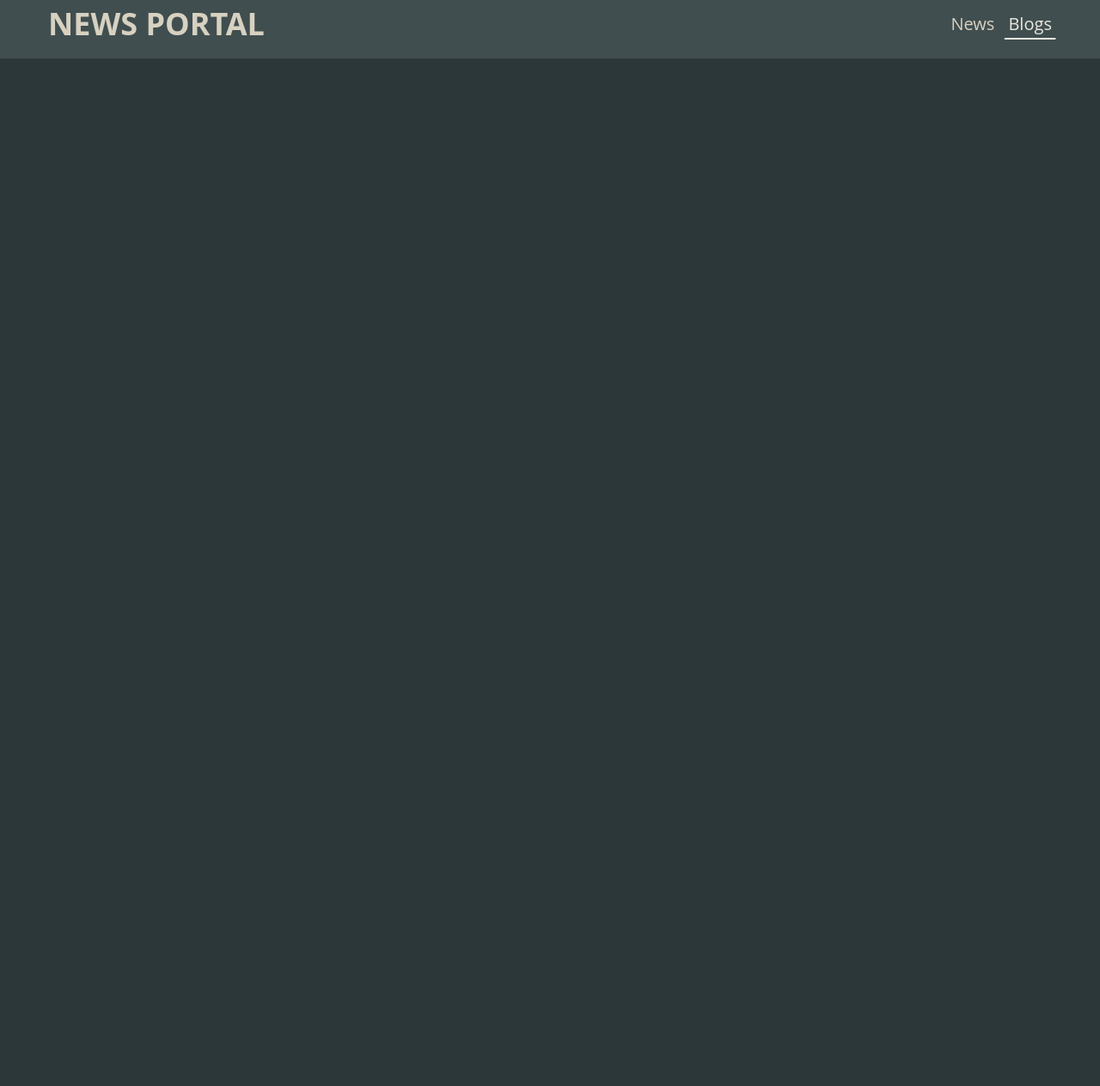
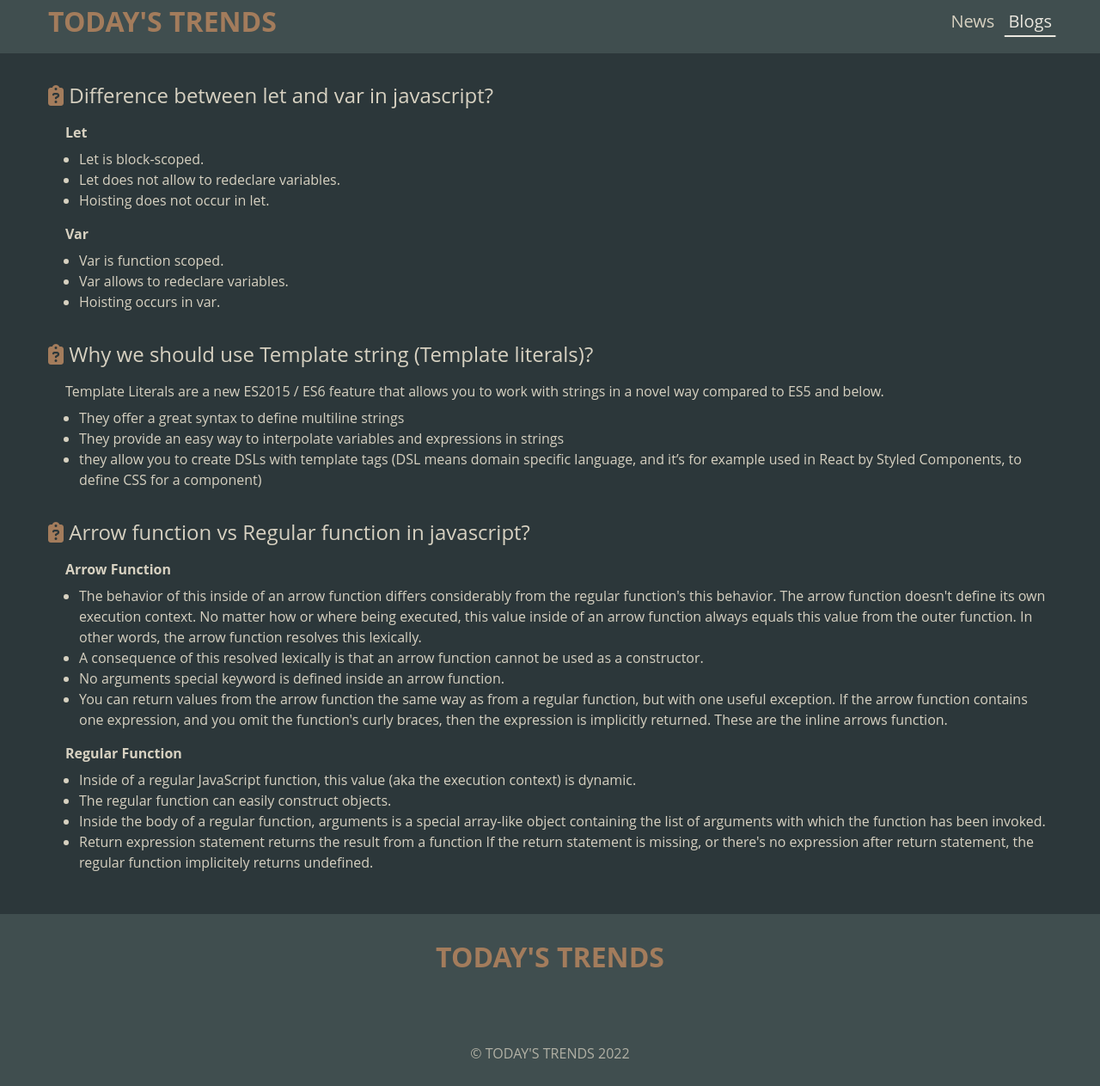
Before and after one commit to PJAheibam/news-portal, a plain HTML site: page blogs.html in a window 1280 px wide. Shown: the part 13-1276 px from the top of the page at 86% size. Before the commit the page ends 800 px from the top, so only its background shows below. Drawn offline with nearby package versions, Linux system fonts and the light colour scheme; no server answers.

Commit message:
blog page finished

```diff
--- a/blogs.html
+++ b/blogs.html
@@ -6,18 +6,23 @@
     <meta name="viewport" content="width=device-width, initial-scale=1.0" />
     <title>News Portal</title>
     <link rel="stylesheet" href="./styles/index.css" />
+    <!--~~~~~~~~~~~~~~~~~~ FONT-AWESOME CDN ~~~~~~~~~~~~~~~~~~~~~-->
+    <script
+      src="https://kit.fontawesome.com/91b854fed5.js"
+      crossorigin="anonymous"
+    ></script>
   </head>
   <body>
     <header>
-      <!--~~~~~~~~~~~~~~~~~~~~ NAVBAR [START] ~~~~~~~~~~~~~~~~-->
+      <!--~~~~~~~~~~~~~~~~~~~~ NAVBAR ~~~~~~~~~~~~~~~~-->
       <nav class="nav-container">
         <div class="wrapper">
           <div class="logo-container">
-            <h2>News Portal</h2>
+            <a href="./">Today's Trends</a>
           </div>
           <ul class="nav-items">
             <li class="nav-item">
-              <a class="nav-link" href="./index.html">News</a>
+              <a class="nav-link" href="./">News</a>
             </li>
             <li class="nav-item">
               <a class="nav-link active" href="">Blogs</a>
@@ -25,19 +30,138 @@
           </ul>
         </div>
       </nav>
-      <!--~~~~~~~~~~~~~~~~~~~~ NAVBAR [END] ~~~~~~~~~~~~~~~~-->
     </header>
     <main>
-      <!--~~~~~~~~~~~~~~~~~~~~ CATEGORY SECTION [START] ~~~~~~~~~~~~~~~~-->
-      <section></section>
-      <!--~~~~~~~~~~~~~~~~~~~~ CATEGORY SECTION [END] ~~~~~~~~~~~~~~~~-->
-      <section></section>
-      <section></section>
+      <section class="wrapper">
+        <article>
+          <h3>
+            <i class="fa-solid fa-clipboard-question"></i> Difference between
+            let and var in javascript?
+          </h3>
+          <div class="block">
+            <h4>Let</h4>
+            <ul>
+              <li>Let is block-scoped.</li>
+              <li>Let does not allow to redeclare variables.</li>
+              <li>Hoisting does not occur in let.</li>
+            </ul>
+          </div>
+          <div class="block">
+            <h4>Var</h4>
+            <ul>
+              <li>Var is function scoped.</li>
+              <li>Var allows to redeclare variables.</li>
+              <li>Hoisting occurs in var.</li>
+            </ul>
+          </div>
+        </article>
+      </section>
+
+      <section class="wrapper">
+        <article>
+          <h3>
+            <i class="fa-solid fa-clipboard-question"></i> Why we should use
+            Template string (Template literals)?
+          </h3>
+          <div class="block">
+            <p>
+              Template Literals are a new ES2015 / ES6 feature that allows you
+              to work with strings in a novel way compared to ES5 and below.
+            </p>
+            <ul>
+              <li>They offer a great syntax to define multiline strings</li>
+              <li>
+                They provide an easy way to interpolate variables and
+                expressions in strings
+              </li>
+              <li>
+                they allow you to create DSLs with template tags (DSL means
+                domain specific language, and it’s for example used in React by
+                Styled Components, to define CSS for a component)
+              </li>
+            </ul>
+          </div>
+        </article>
+      </section>
+
+      <section class="wrapper">
+        <article>
+          <h3>
+            <i class="fa-solid fa-clipboard-question"></i> Arrow function vs
+            Regular function in javascript?
+          </h3>
+          <div class="block">
+            <h4>Arrow Function</h4>
+            <ul>
+              <li>
+                The behavior of this inside of an arrow function differs
+                considerably from the regular function's this behavior. The
+                arrow function doesn't define its own execution context. No
+                matter how or where being executed, this value inside of an
+                arrow function always equals this value from the outer function.
+                In other words, the arrow function resolves this lexically.
+              </li>
+              <li>
+                A consequence of this resolved lexically is that an arrow
+                function cannot be used as a constructor.
+              </li>
+              <li>
+                No arguments special keyword is defined inside an arrow
+                function.
+              </li>
+              <li>
+                You can return values from the arrow function the same way as
+                from a regular function, but with one useful exception. If the
+                arrow function contains one expression, and you omit the
+                function's curly braces, then the expression is implicitly
+                returned. These are the inline arrows function.
+              </li>
+            </ul>
+          </div>
+          <div class="block">
+            <h4>Regular Function</h4>
+            <ul>
+              <li>
+                Inside of a regular JavaScript function, this value (aka the
+                execution context) is dynamic.
+              </li>
+              <li>The regular function can easily construct objects.</li>
+              <li>
+                Inside the body of a regular function, arguments is a special
+                array-like object containing the list of arguments with which
+                the function has been invoked.
+              </li>
+              <li>
+                Return expression statement returns the result from a function
+                If the return statement is missing, or there's no expression
+                after return statement, the regular function implicitely returns
+                undefined.
+              </li>
+            </ul>
+          </div>
+        </article>
+      </section>
     </main>
-    <footer></footer>
+
+    <footer class="footer">
+      <div class="logo-container">
+        <a href="./">Today's Trends</a>
+        <p class="copy-right">&copy; Today's Trends 2022</p>
+      </div>
+    </footer>
     <!--~~~~~~~ SCRIPTS [START]~~~~~~~~-->
     <script src="./js/utils.js"></script>
     <script src="./js/index.js"></script>
     <!--~~~~~~~ SCRIPTS [END]~~~~~~~~-->
+
+    <!--~~~~~~~~~~~~~~~~~ ionicons cdn link ~~~~~~~~~~~~~~~-->
+    <script
+      type="module"
+      src="https://unpkg.com/ionicons@5.5.2/dist/ionicons/ionicons.esm.js"
+    ></script>
+    <script
+      nomodule
+      src="https://unpkg.com/ionicons@5.5.2/dist/ionicons/ionicons.js"
+    ></script>
   </body>
 </html>
--- /dev/null
+++ b/styles/blogs.css
@@ -0,0 +1,21 @@
+.fa-solid.fa-clipboard-question {
+  color: var(--accent);
+}
+article {
+  margin-block: 2rem;
+}
+article h3 {
+  font-weight: normal;
+  font-size: 1.5rem;
+}
+article .block {
+  padding-left: 1.25rem;
+  margin-block: 1rem;
+}
+article .block ul {
+  margin-top: 0.5rem;
+  padding-left: 1rem;
+}
+article .block ul li {
+  line-height: 1.5rem;
+}
--- a/styles/index.css
+++ b/styles/index.css
@@ -2,3 +2,4 @@
 @import url(./utilities.css);
 @import url(./styles.css);
 @import url(./loading.css);
+@import url(./blogs.css);
--- a/styles/loading.css
+++ b/styles/loading.css
@@ -1,5 +1,4 @@
 .loading-wrapper {
-  /* background-color: blue; */
   width: 100%;
   height: 0;
   display: flex;
@@ -12,16 +11,19 @@
 }
 
 .profile-main-loader {
-  /* position: fixed !important; */
-  /* left: 50% !important; */
-  /* margin-left: -100px; */
-  /* top: 50% !important; */
-  /* margin-top: -100px; */
-  /* background-color: blue; */
   width: fit-content;
   z-index: 10 !important;
   transform: scale(0);
   transition: transform 300ms ease;
+}
+.modal-container .profile-main-loader {
+  left: 50% !important;
+  margin-left: -100px;
+  position: fixed !important;
+  top: 50% !important;
+  margin-top: -100px;
+  width: 45px;
+  z-index: 9000 !important;
 }
 .profile-main-loader.active {
   transform: scale(1);
@@ -105,31 +107,31 @@
 }
 @-webkit-keyframes color {
   0% {
-    stroke: #70c542;
+    stroke: var(--accent);
   }
   40% {
-    stroke: #70c542;
+    stroke: var(--accent);
   }
   66% {
-    stroke: #70c542;
+    stroke: var(--accent);
   }
   80%,
   90% {
-    stroke: #70c542;
+    stroke: var(--accent);
   }
 }
 @keyframes color {
   0% {
-    stroke: #70c542;
+    stroke: var(--accent);
   }
   40% {
-    stroke: #70c542;
+    stroke: var(--accent);
   }
   66% {
-    stroke: #70c542;
+    stroke: var(--accent);
   }
   80%,
   90% {
-    stroke: #70c542;
+    stroke: var(--accent);
   }
 }
--- a/styles/styles.css
+++ b/styles/styles.css
@@ -219,6 +219,10 @@ main .zero-result .status-code {
   border-radius: var(--border-radius);
   overflow: hidden;
   margin-bottom: 1rem;
+  background-image: url(https://media.istockphoto.com/vectors/image-preview-icon-picture-placeholder-for-website-or-uiux-design-vector-id1222357475?k=20&m=1222357475&s=170667a&w=0&h=YGycIDbBRAWkZaSvdyUFvotdGfnKhkutJhMOZtIoUKY=);
+  background-position: center;
+  background-repeat: no-repeat;
+  background-size: cover;
 }
 #modal-container .wrapper .modal .content .image-container img {
   width: 100%;
@@ -415,7 +419,7 @@ main .zero-result .status-code {
   color: var(--text-secondary);
 }
 
-@media screen and (min-width: 720px) {
+@media screen and (min-width: 576px) {
   .wrapper {
     padding-inline: 3.5rem;
   }
```
Also changed, not shown: index.html (+4 -4 lines), js/utils.js (+13 -9 lines), notes.txt (added).
